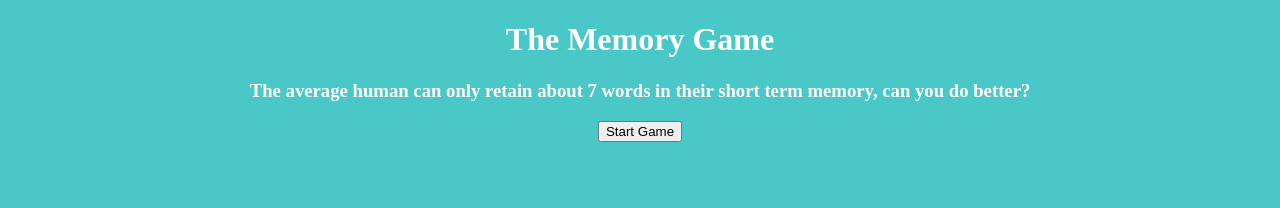
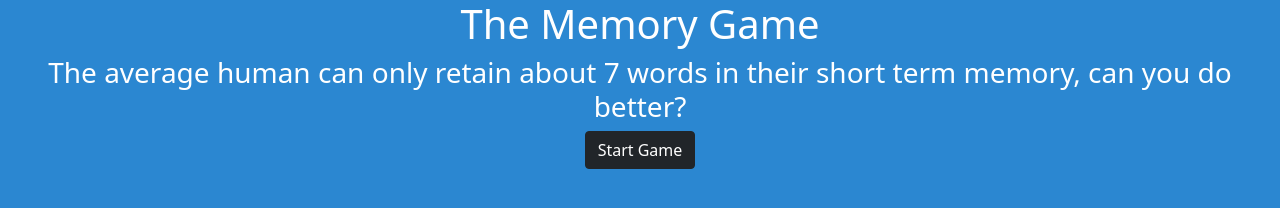
Before and after one commit to WaffleKone/Browser-Game, a plain HTML site: page index.html in a window 1280 px wide. Drawn offline with nearby package versions, Linux system fonts and the light colour scheme.

Commit message:
added bootstrap and changed the background color

```diff
--- a/index.html
+++ b/index.html
@@ -5,6 +5,7 @@
   <meta http-equiv="X-UA-Compatible" content="IE=edge">
   <meta name="viewport" content="width=device-width, initial-scale=1.0">
   <title>Memory Game</title>
+  <link href="https://cdn.jsdelivr.net/npm/bootstrap@5.1.3/dist/css/bootstrap.min.css" rel="stylesheet" integrity="sha384-1BmE4kWBq78iYhFldvKuhfTAU6auU8tT94WrHftjDbrCEXSU1oBoqyl2QvZ6jIW3" crossorigin="anonymous">
   <link href="styles.css" rel="stylesheet">
   <script src="index.js"></script>
 </head>
@@ -12,7 +13,7 @@
   <h1 id="headline">The Memory Game</h1>
   <h3 id="tagline">The average human can only retain about 7 words in their short term memory, can you do better?</h3>
   <div id="play">
-    <button>Start Game</button>
+    <button class="btn btn-dark">Start Game</button>
   </div#>
 </body>
 </html>
--- a/styles.css
+++ b/styles.css
@@ -1,5 +1,5 @@
 body {
-  background-color: rgb(74, 199, 199);
+  background-color: #2B87D1;
 }
 #headline, #tagline {
   color: rgb(255, 255, 255);
```
